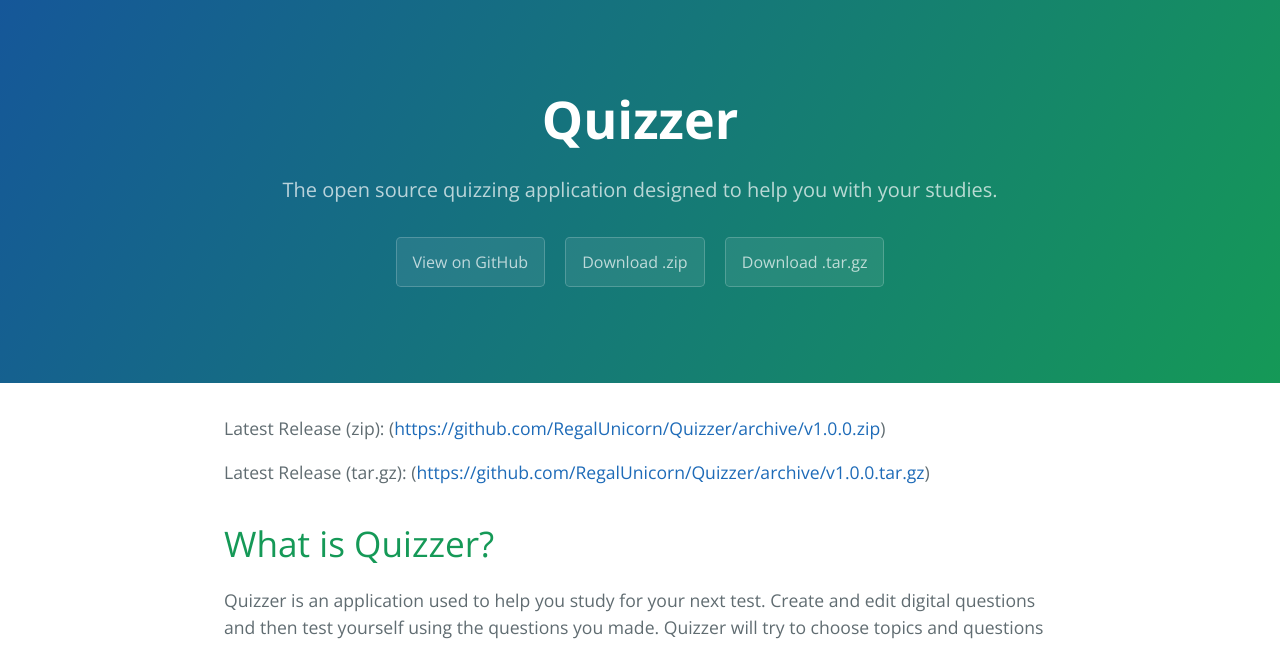
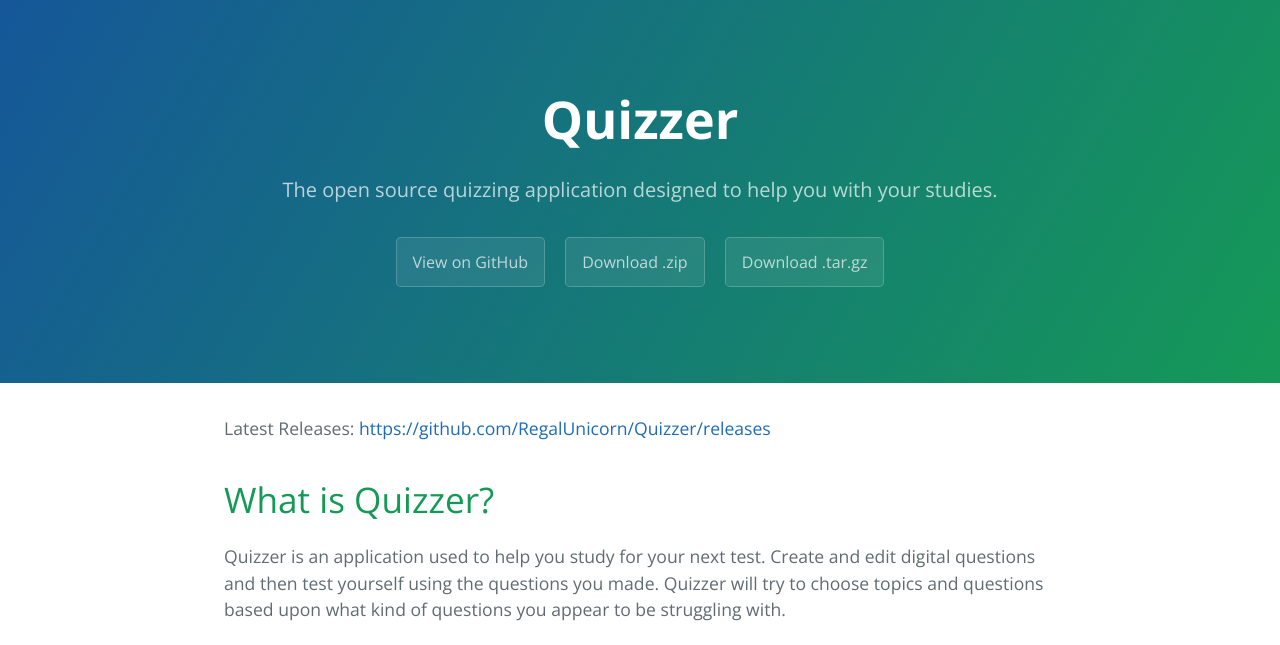
Before and after one commit to PatrickShaw/Quizzer, a plain HTML site: page index.html in a window 1280 px wide. Shown: the top 645 px of the page. Drawn offline with nearby package versions, Linux system fonts and the light colour scheme.

```diff
--- a/index.html
+++ b/index.html
@@ -19,9 +19,7 @@
     </section>
 
     <section class="main-content">
-      <p>Latest Release (zip): (<a href="https://github.com/RegalUnicorn/Quizzer/archive/v1.0.0.zip">https://github.com/RegalUnicorn/Quizzer/archive/v1.0.0.zip</a>)</p>
-
-<p>Latest Release (tar.gz): (<a href="https://github.com/RegalUnicorn/Quizzer/archive/v1.0.0.tar.gz">https://github.com/RegalUnicorn/Quizzer/archive/v1.0.0.tar.gz</a>)</p>
+      <p>Latest Releases: <a href="https://github.com/RegalUnicorn/Quizzer/releases">https://github.com/RegalUnicorn/Quizzer/releases</a></p>
 
 <h1>
 <a id="what-is-quizzer" class="anchor" href="#what-is-quizzer" aria-hidden="true"><span class="octicon octicon-link"></span></a>What is Quizzer?</h1>
```
Also changed, not shown: params.json (+1 -1 lines).
